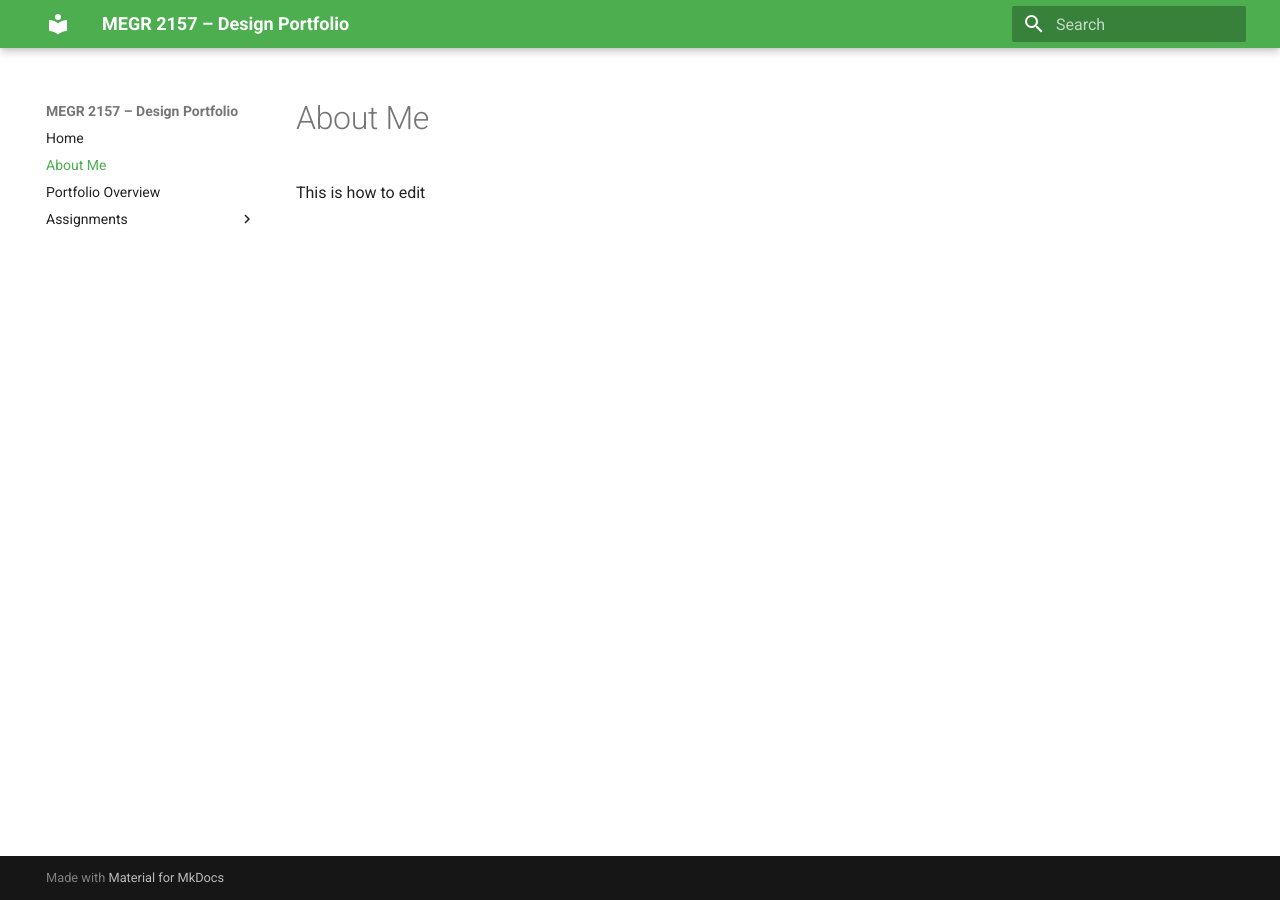
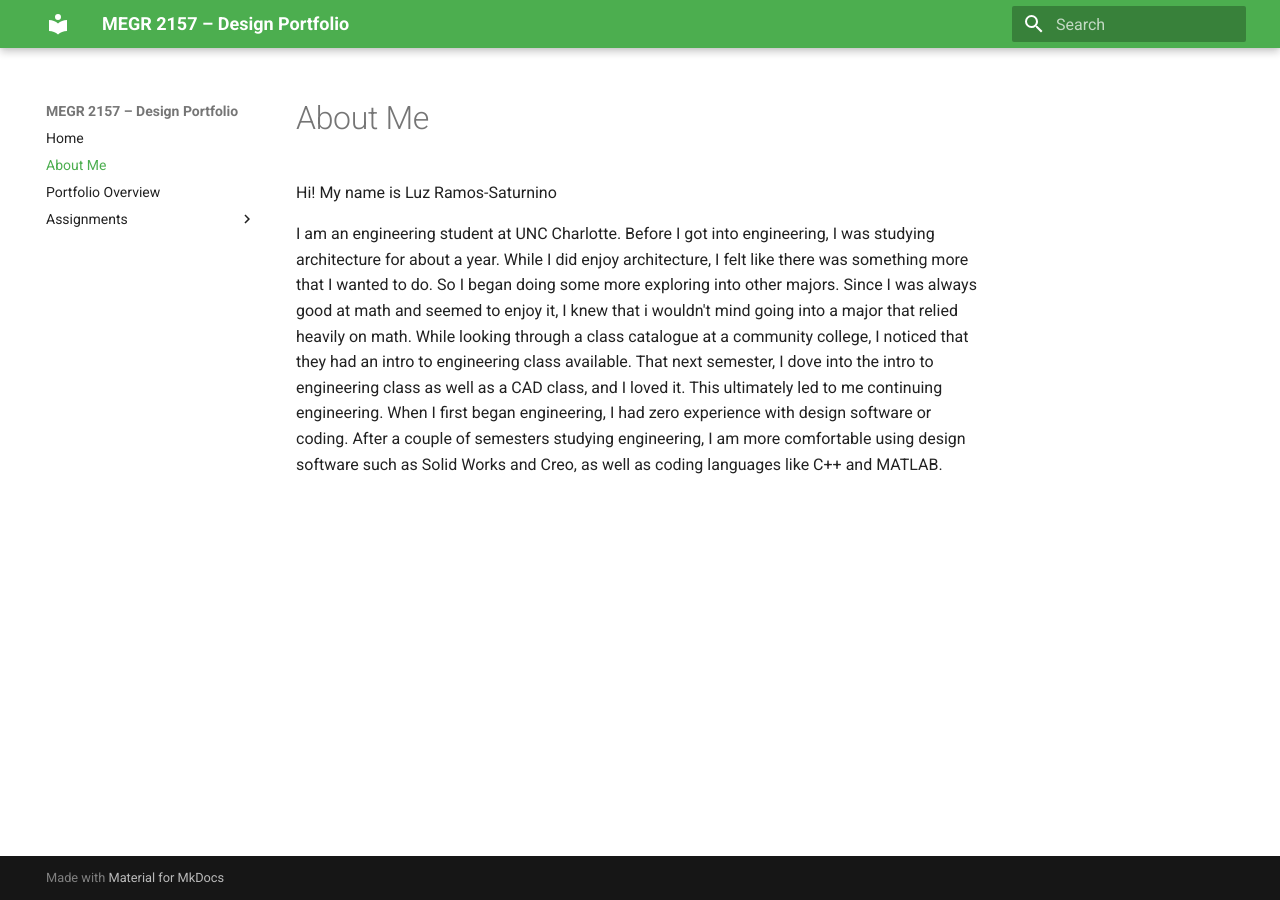
Before and after one commit to lramossa/megr2157-portfolio, an MkDocs documentation site: the page built from docs/aboutme/index.md, in a window 1280 px wide. Built offline with MkDocs 1.6.1 and Material for MkDocs 9.7.7, drawn with Linux system fonts in a browser that asks for light colours.

Commit message:
Update 'About Me' section with personal details
Added personal introduction and background information.

```diff
--- a/docs/aboutme/index.md
+++ b/docs/aboutme/index.md
@@ -1,2 +1,4 @@
 #About Me
-This is how to edit
+Hi! My name is Luz Ramos-Saturnino
+
+I am an engineering student at UNC Charlotte. Before I got into engineering, I was studying architecture for about a year. While I did enjoy architecture, I felt like there was something more that I wanted to do. So I began doing some more exploring into other majors. Since I was always good at math and seemed to enjoy it, I knew that i wouldn't mind going into a major that relied heavily on math. While looking through a class catalogue at a community college, I noticed that they had an intro to engineering class available. That next semester, I dove into the intro to engineering class as well as a CAD class, and I loved it. This ultimately led to me continuing engineering. When I first began engineering, I had zero experience with design software or coding. After a couple of semesters studying engineering, I am more comfortable using design software such as Solid Works and Creo, as well as coding languages like C++ and MATLAB.
```
